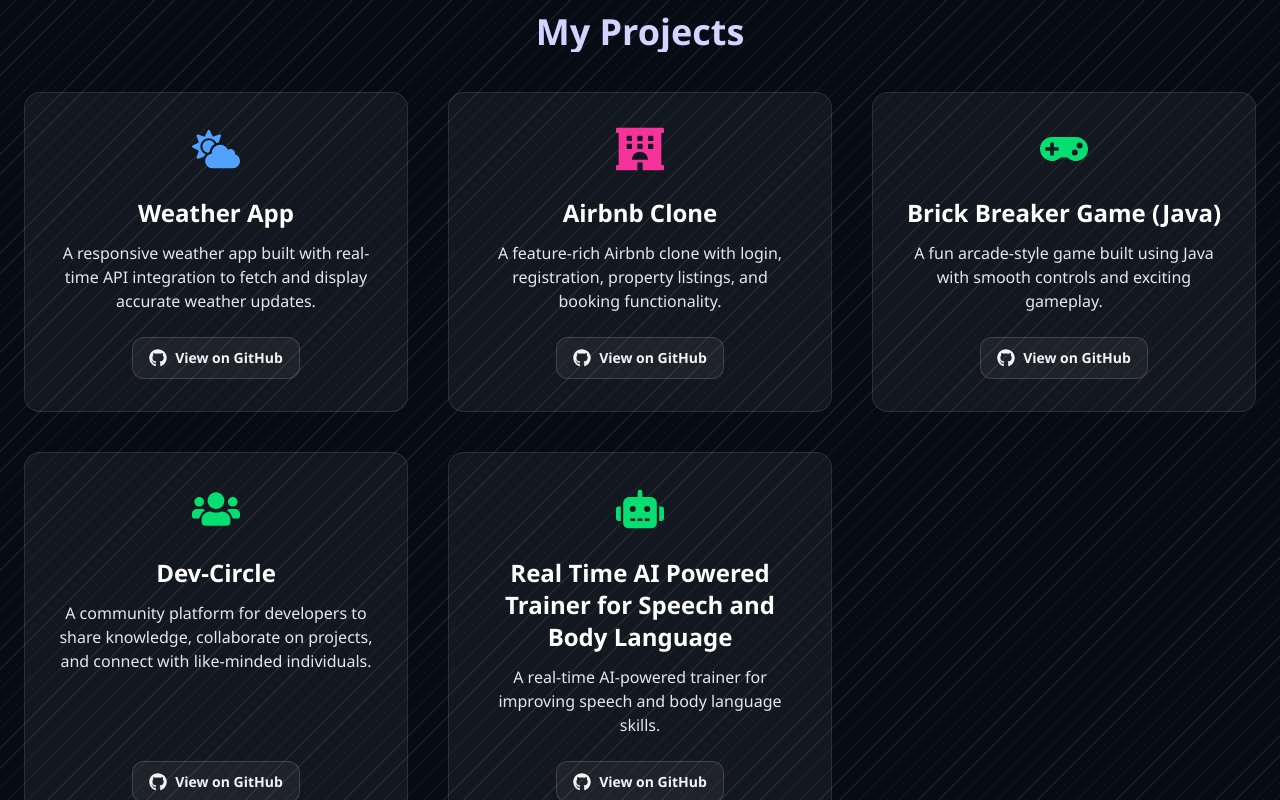
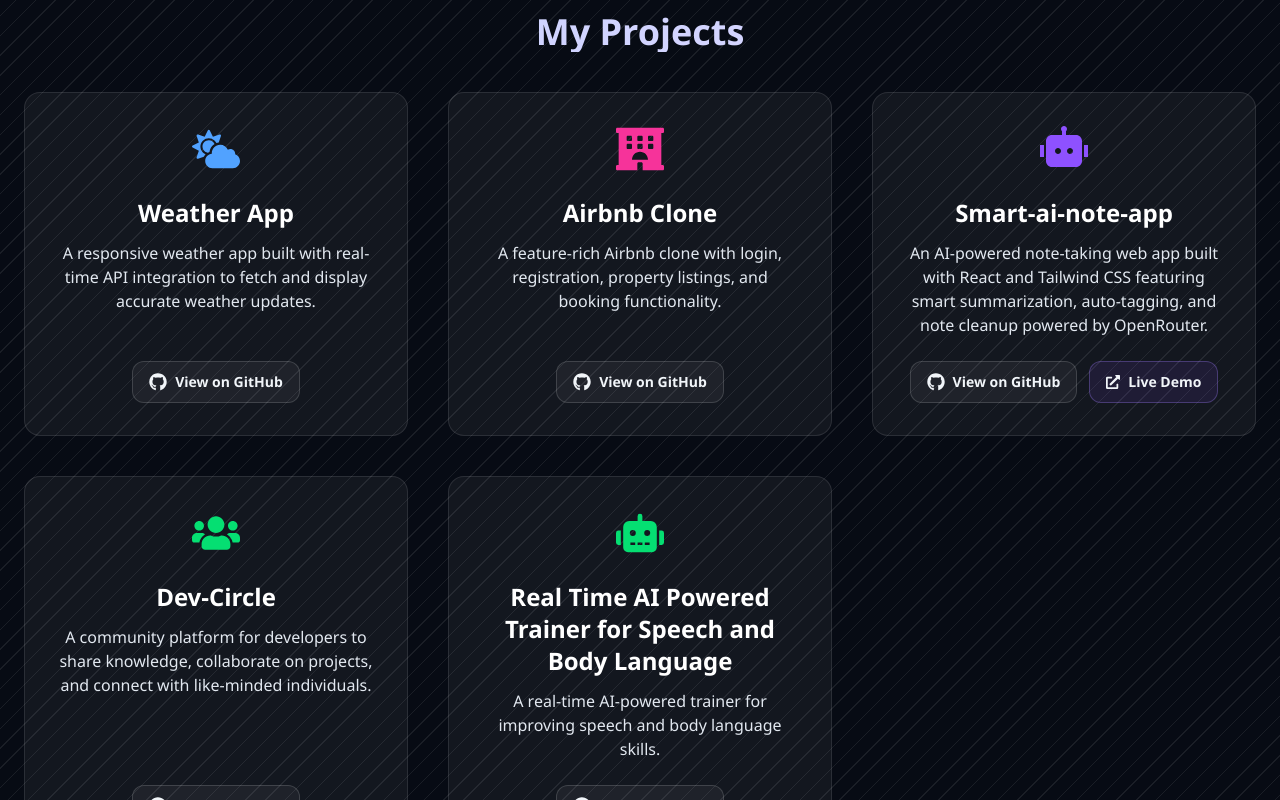
Before and after one commit to Toufeeqmir/Portfilo, a React (Vite) app: page / in a window 1280 px wide. Shown: the part 2420-3220 px from the top of the page. Built offline with nearby package versions, Linux system fonts and the light colour scheme; no server answers.

Commit message:
updated Project.jsx

```diff
--- a/src/components/Project.jsx
+++ b/src/components/Project.jsx
@@ -1,14 +1,14 @@
 import React from "react";
 import { motion as Motion } from "framer-motion";
+import { RiRobot2Fill } from "react-icons/ri";
 import {
   FaCloudSun,
-  FaGamepad,
   FaHotel,
   FaUsers,
   FaRobot,
   FaGithub,
+  FaExternalLinkAlt,
 } from "react-icons/fa";
-// import { FaUsers, FaCode, FaComments } from "react-icons/fa";
 
 function Projects() {
   const projects = [
@@ -27,16 +27,17 @@
       githubUrl: "https://github.com/toufeeqmir/airbnb-clone",
     },
     {
-      title: "Brick Breaker Game (Java)",
+      title: "Smart-ai-note-app",
       description:
-        "A fun arcade-style game built using Java with smooth controls and exciting gameplay.",
-      icon: <FaGamepad className="text-5xl text-green-400" />,
-      githubUrl: "https://github.com/toufeeqmir/brick-breaker-game",
+        "An AI-powered note-taking web app built with React and Tailwind CSS featuring smart summarization, auto-tagging, and note cleanup powered by OpenRouter.",
+      icon: <RiRobot2Fill className="text-5xl text-violet-500" />,
+      liveLink: "https://toufeeq-ai-note-app.vercel.app",
+      githubUrl: "https://github.com/toufeeqmir/ai-note-app",
     },
     {
       title: "Dev-Circle",
       description:
-        "A community platform for developers to share knowledge, collaborate on projects, and connect with like-minded individuals. ",
+        "A community platform for developers to share knowledge, collaborate on projects, and connect with like-minded individuals.",
       icon: <FaUsers className="text-5xl text-green-400" />,
       githubUrl: "https://github.com/toufeeqmir/dev-circle",
     },
@@ -45,14 +46,9 @@
       description:
         "A real-time AI-powered trainer for improving speech and body language skills.",
       icon: <FaRobot className="text-5xl text-green-400" />,
-      githubUrl: "https://github.com/toufeeqmir/ai-speech-body-language-trainer",
+      githubUrl:
+        "https://github.com/toufeeqmir/ai-speech-body-language-trainer",
     },
-    // {
-    //   title: "Spotify Clone",
-    //   description:
-    //     "A Spotify-inspired music streaming clone with playlists, albums, and a clean UI.",
-    //   icon: <FaSpotify className="text-5xl text-green-500" />,
-    // },
   ];
 
   return (
@@ -61,7 +57,6 @@
       className="min-h-screen bg-transparent py-16 px-6"
     >
       <div className="max-w-7xl mx-auto text-center">
-        {/* Heading */}
         <Motion.h2
           initial={{ opacity: 0, y: -30 }}
           whileInView={{ opacity: 1, y: 0 }}
@@ -71,7 +66,6 @@
           My Projects
         </Motion.h2>
 
-        {/* Projects Grid */}
         <div className="grid sm:grid-cols-2 lg:grid-cols-3 gap-10">
           {projects.map((project, index) => (
             <Motion.div
@@ -82,28 +76,41 @@
               whileHover={{ scale: 1.02 }}
               className="bg-white/5 border border-white/10 rounded-2xl p-8 flex flex-col items-center text-center hover:bg-white/10 transition"
             >
-              {/* Icon */}
               <div className="mb-6">{project.icon}</div>
 
-              {/* Title */}
               <h3 className="text-2xl font-bold mb-3 text-white">
                 {project.title}
               </h3>
 
-              {/* Description */}
-              <p className="text-slate-200 flex-grow">{project.description}</p>
+              <p className="text-slate-200 flex-grow">
+                {project.description}
+              </p>
 
+              <div className="flex flex-wrap justify-center gap-3 mt-6">
                 {project.githubUrl && (
                   <a
                     href={project.githubUrl}
                     target="_blank"
                     rel="noopener noreferrer"
-                  className="mt-6 inline-flex items-center gap-2 rounded-xl border border-white/15 bg-white/5 px-4 py-2.5 text-sm font-semibold text-indigo-200 hover:bg-white/10 hover:text-white transition"
+                    className="inline-flex items-center gap-2 rounded-xl border border-white/15 bg-white/5 px-4 py-2.5 text-sm font-semibold text-indigo-200 hover:bg-white/10 hover:text-white transition"
                   >
-                  <FaGithub className="text-lg" aria-hidden />
+                    <FaGithub className="text-lg" />
                     View on GitHub
                   </a>
                 )}
+
+                {project.liveLink && (
+                  <a
+                    href={project.liveLink}
+                    target="_blank"
+                    rel="noopener noreferrer"
+                    className="inline-flex items-center gap-2 rounded-xl border border-violet-400/30 bg-violet-500/10 px-4 py-2.5 text-sm font-semibold text-violet-300 hover:bg-violet-500/20 hover:text-white transition"
+                  >
+                    <FaExternalLinkAlt className="text-sm" />
+                    Live Demo
+                  </a>
+                )}
+              </div>
             </Motion.div>
           ))}
         </div>
```
Lines whose indentation alone changed are shown as unchanged.
